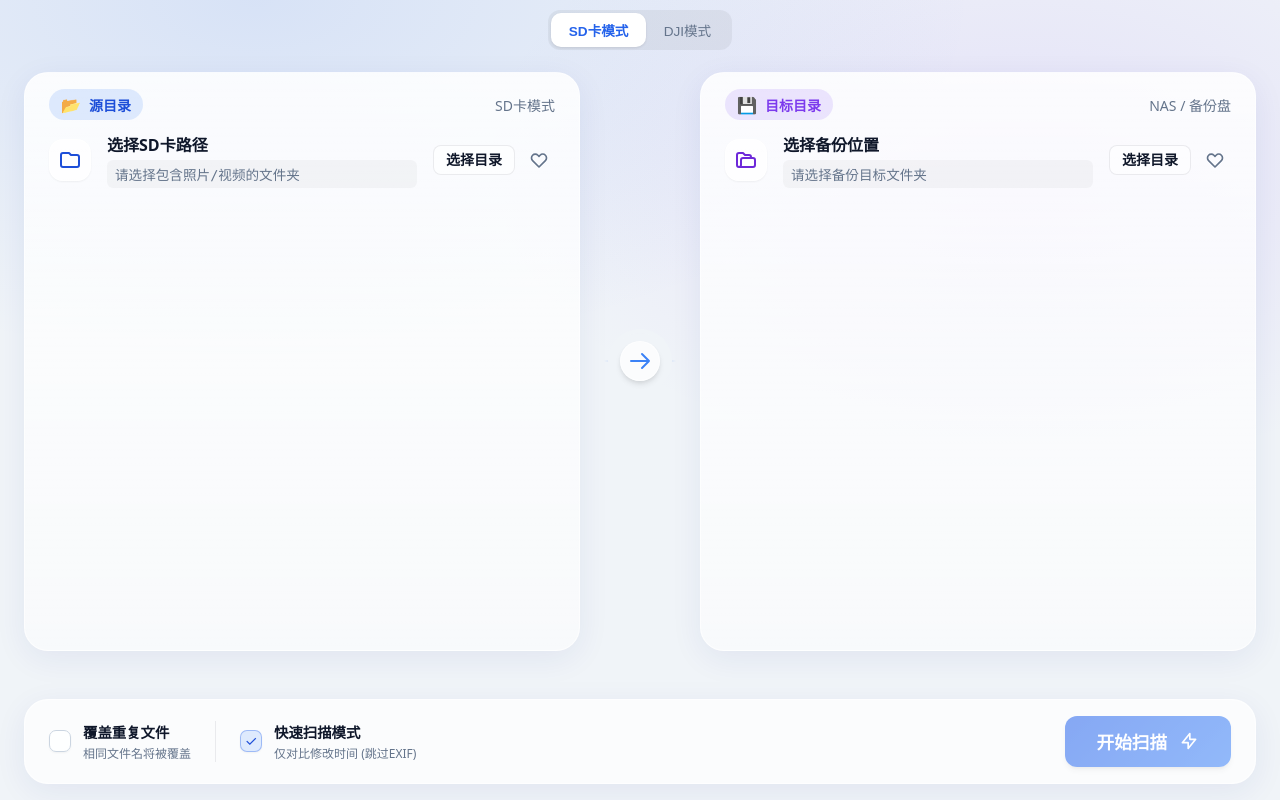
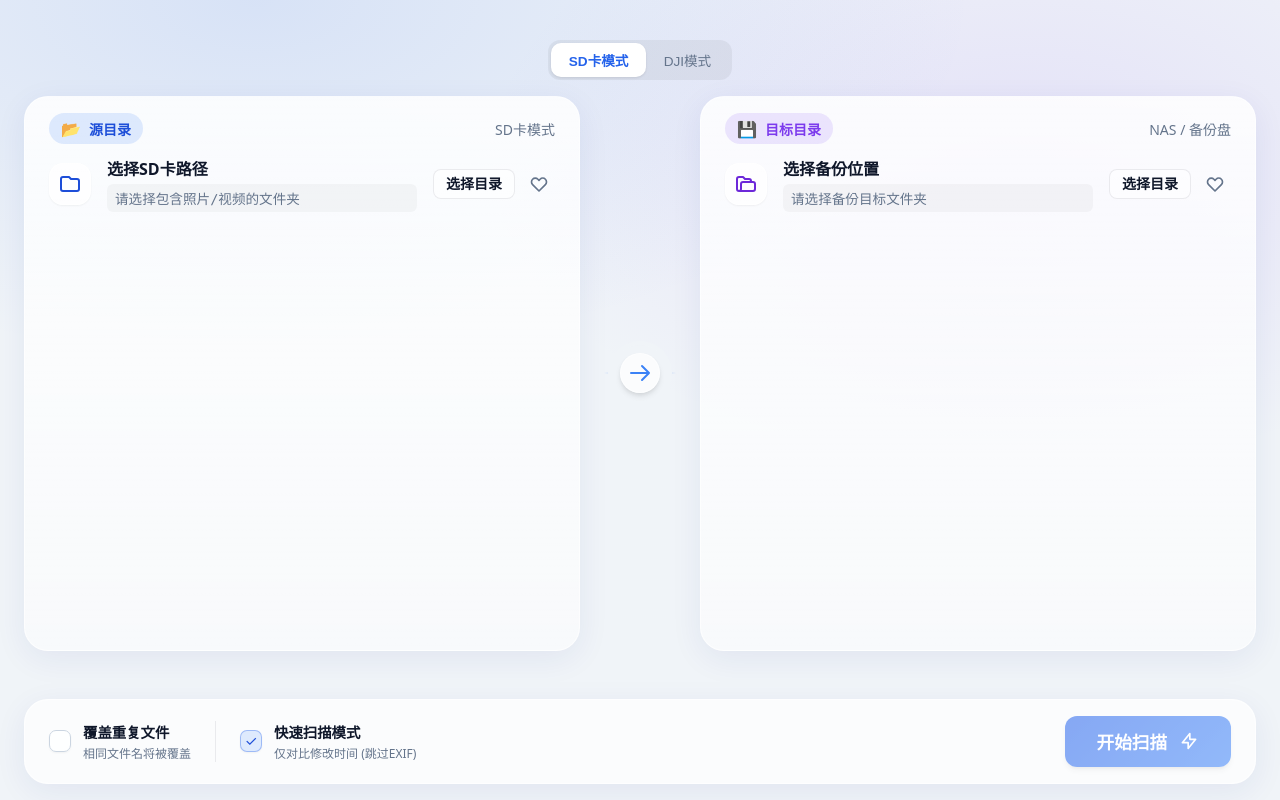
Before and after one commit to Redwinam/mascopy, a Vue app in the folder src-ui/: page / in a window 1280 px wide. Built offline with nearby package versions, Linux system fonts and the light colour scheme.

Commit message:
style(ui): 调整按钮和头部布局样式
统一按钮的内边距，增加头部高度并改进布局网格结构。提升视觉层次和操作体验。

```diff
--- a/src-ui/src/App.vue
+++ b/src-ui/src/App.vue
@@ -61,7 +61,7 @@ function onHeaderMouseDown(event) {
   appWindow.startDragging();
 }
 
-const headerHeight = 56;
+const headerHeight = 80;
 
 function onGlobalMouseDown(event) {
   if (event.button !== 0) return;
@@ -85,14 +85,15 @@ onBeforeUnmount(() => {
 
 <style scoped>
 .app-header {
-  display: flex;
+  display: grid;
+  grid-template-columns: 1fr auto 1fr;
   align-items: center;
-  justify-content: space-between;
   position: relative;
   padding: var(--space-4) var(--space-6);
-  padding-top: 1.25rem;
+  padding-top: 2.5rem;
   -webkit-app-region: drag;
-  height: 56px;
+  height: 80px;
+  z-index: 100;
 }
 
 .app-drag-layer {
@@ -100,9 +101,9 @@ onBeforeUnmount(() => {
   top: 0;
   left: 0;
   right: 0;
-  height: 56px;
+  height: 100%;
   -webkit-app-region: drag;
-  z-index: 0;
+  z-index: 1;
 }
 
 .drag-strip {
@@ -110,7 +111,7 @@ onBeforeUnmount(() => {
   top: 0;
   left: 0;
   right: 0;
-  height: 32px;
+  height: 100%;
   -webkit-app-region: drag;
   z-index: 1;
 }
@@ -121,7 +122,8 @@ onBeforeUnmount(() => {
   gap: var(--space-3);
   -webkit-app-region: drag;
   position: relative;
-  z-index: 2;
+  z-index: 10;
+  justify-self: start;
 }
 
 .logo-box {
@@ -142,18 +144,19 @@ onBeforeUnmount(() => {
 }
 
 .header-center {
-  flex: 1;
   display: flex;
   justify-content: center;
   -webkit-app-region: drag;
   position: relative;
-  z-index: 2;
+  z-index: 10;
+  justify-self: center;
 }
 
 .header-actions {
   -webkit-app-region: no-drag;
   position: relative;
-  z-index: 2;
+  z-index: 10;
+  justify-self: end;
 }
 
 .app-content {
--- a/src-ui/src/views/Home.vue
+++ b/src-ui/src/views/Home.vue
@@ -932,7 +932,7 @@ function clearLogs() {
 
 .btn-icon {
   gap: var(--space-2);
-  padding-left: var(--space-3);
+  padding: 0.5rem 0.85rem;
 }
 
 /* Results View */
```
